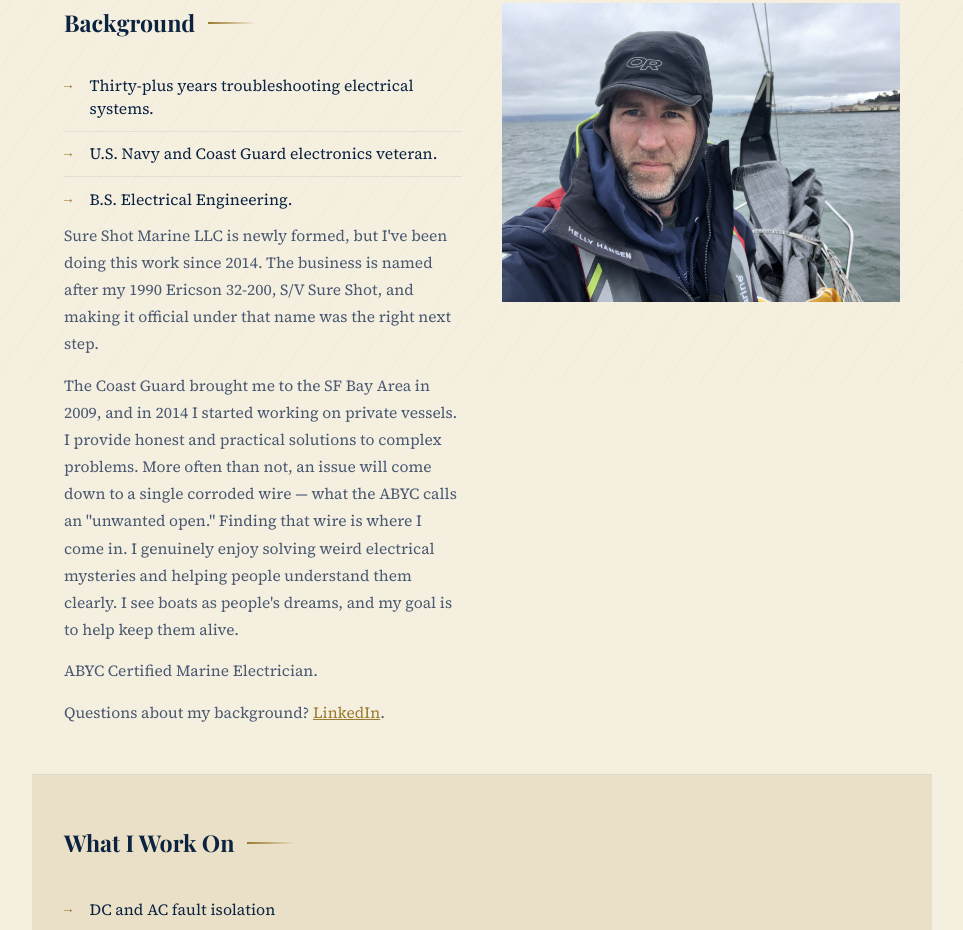
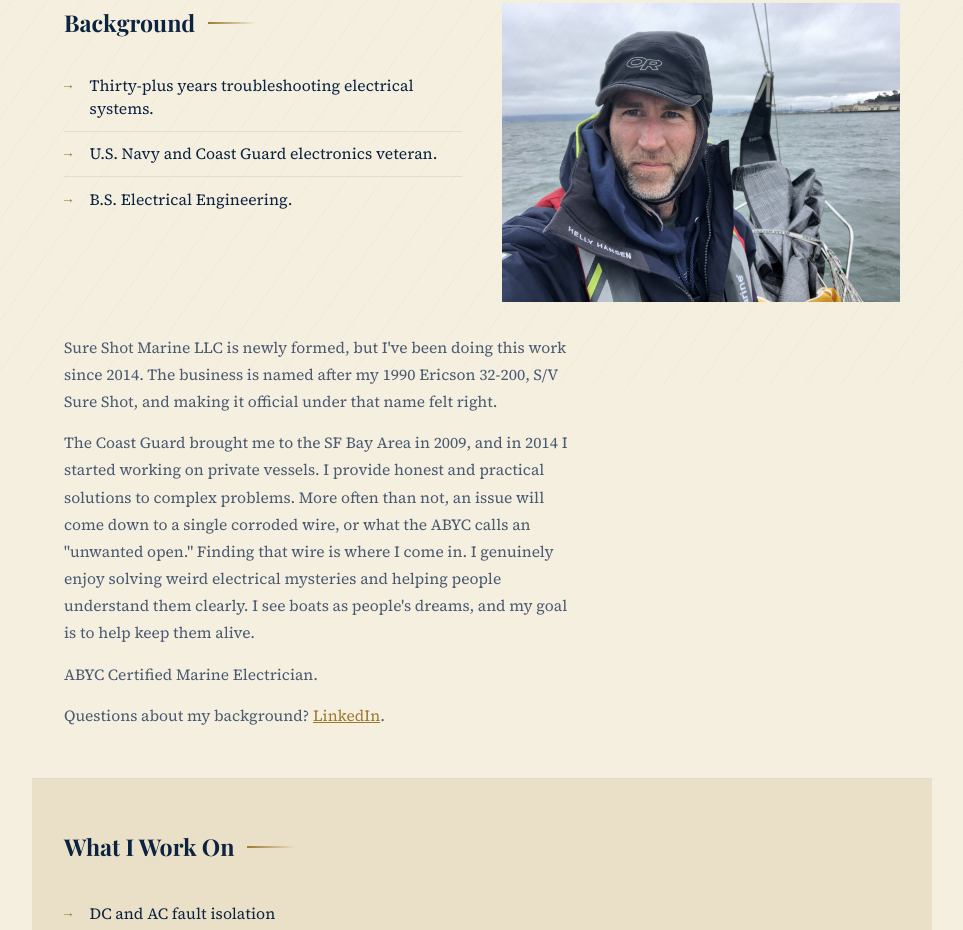
Before and after one commit to jeremynhorsley/sureshotmarine.com, a plain HTML site: page about.html in a window 1280 px wide. Shown: the part 414-1344 px from the top of the page, without its empty margins (158-1121 px from the left). Drawn offline with nearby package versions, Linux system fonts and the light colour scheme; a web font is replaced by a local one.

Commit message:
Update about.html

```diff
--- a/about.html
+++ b/about.html
@@ -61,7 +61,7 @@
 
 <!-- 2. ABOUT — cream -->
     <section>
-  <div class="diagnostic-split">
+      <div class="diagnostic-split" style="margin-bottom:2rem;">
 
         <div class="diagnostic-split__text">
           <h3>Background</h3>
@@ -70,24 +70,6 @@
             <li>U.S. Navy and Coast Guard electronics veteran.</li>
             <li>B.S. Electrical Engineering.</li>
           </ul>
-      <p>
-        Sure Shot Marine LLC is newly formed, but I've been doing this work since 2014.
-        The business is named after my 1990 Ericson 32-200, S/V Sure Shot,
-        and making it official under that name was the right next step.
-      </p>
-      <p>
-        The Coast Guard brought me to the SF Bay Area in 2009, and in 2014 I started working on private vessels.
-        I provide honest and practical solutions to complex problems. More often than not, an issue will come down
-        to a single corroded wire — what the ABYC calls an "unwanted open." Finding that wire is where I come in.
-        I genuinely enjoy solving weird electrical mysteries and helping people understand them clearly.
-        I see boats as people's dreams, and my goal is to help keep them alive.
-      </p>
-      <p>
-        ABYC Certified Marine Electrician.
-      </p>
-      <p>
-        Questions about my background? <a href="https://www.linkedin.com/in/jeremynhorsley/" target="_blank" rel="noopener noreferrer">LinkedIn</a>.
-      </p>
         </div>
 
         <div class="diagnostic-split__images">
@@ -103,6 +85,24 @@
         </div>
 
       </div>
+
+      <p>
+        Sure Shot Marine LLC is newly formed, but I've been doing this work since 2014. The business is named after my 1990 Ericson 32-200, S/V Sure Shot,
+        and making it official under that name felt right.
+      </p>
+      <p>
+        The Coast Guard brought me to the SF Bay Area in 2009, and in 2014 I started working on private vessels.
+        I provide honest and practical solutions to complex problems. More often than not, an issue will come down
+        to a single corroded wire, or what the ABYC calls an "unwanted open." Finding that wire is where I come in.
+        I genuinely enjoy solving weird electrical mysteries and helping people understand them clearly.
+        I see boats as people's dreams, and my goal is to help keep them alive.
+      </p>
+      <p>
+        ABYC Certified Marine Electrician.
+      </p>
+      <p>
+        Questions about my background? <a href="https://www.linkedin.com/in/jeremynhorsley/" target="_blank" rel="noopener noreferrer">LinkedIn</a>.
+      </p>
     </section>
 
     <!-- 5. METHOD — tan -->
```
Lines whose indentation alone changed are shown as unchanged.
